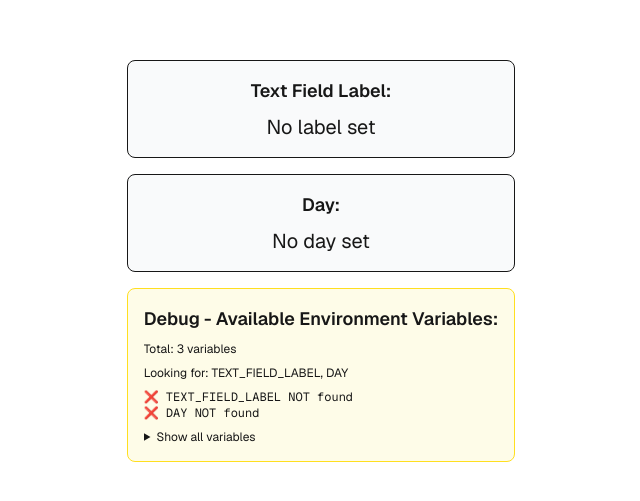
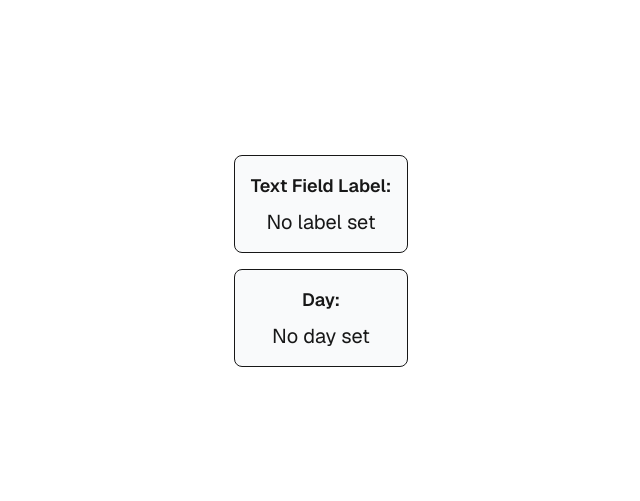
Before and after one commit to andersonssantana/next-test, a Next.js app: page / in a window 1280 px wide. Shown: the part 139-640 px from the top of the page, without its empty margins (319-959 px from the left). Built offline with nearby package versions, Linux system fonts and the light colour scheme.

Commit message:
fix: remove debug code and comments from Home component

```diff
--- a/src/app/page.tsx
+++ b/src/app/page.tsx
@@ -1,18 +1,8 @@
-// This is a Server Component - runs on the server at runtime
-// In standalone mode, environment variables are read at runtime
+export const dynamic = 'force-dynamic';
+
 export default function Home() {
-  // Access environment variables directly in the Server Component
   const textFieldLabel = process.env.TEXT_FIELD_LABEL || "No label set";
   const day = process.env.DAY || "No day set";
-  // Debug info: all available environment variables (excluding sensitive ones)
-  const envVars = Object.keys(process.env).filter(key =>
-    !key.includes('SECRET') &&
-    !key.includes('KEY') &&
-    !key.includes('TOKEN') &&
-    !key.includes('PASSWORD')
-  ).sort();
-
-  console.log('Environment variables:', { textFieldLabel, day, allEnv: envVars });
 
   return (
     <div className="font-sans flex items-center justify-center min-h-screen p-8">
@@ -27,23 +17,6 @@ export default function Home() {
             <h2 className="text-lg font-semibold mb-2">Day:</h2>
             <p className="text-xl">{day}</p>
           </div>
-
-          {/* Debug section - remove after troubleshooting */}
-          <div className="p-4 border rounded-lg bg-yellow-50 dark:bg-yellow-900/20 border-yellow-300">
-            <h2 className="text-lg font-semibold mb-2">Debug - Available Environment Variables:</h2>
-            <div className="text-xs text-left max-h-40 overflow-auto">
-              <p className="mb-2">Total: {envVars.length} variables</p>
-              <p className="mb-2">Looking for: TEXT_FIELD_LABEL, DAY</p>
-              <p className="font-mono">
-                {envVars.includes('TEXT_FIELD_LABEL') ? '✅ TEXT_FIELD_LABEL found' : '❌ TEXT_FIELD_LABEL NOT found'}<br/>
-                {envVars.includes('DAY') ? '✅ DAY found' : '❌ DAY NOT found'}
-              </p>
-              <details className="mt-2">
-                <summary className="cursor-pointer">Show all variables</summary>
-                <pre className="mt-2">{envVars.join('\n')}</pre>
-              </details>
-            </div>
-          </div>
         </div>
       </main>
     </div>
```
